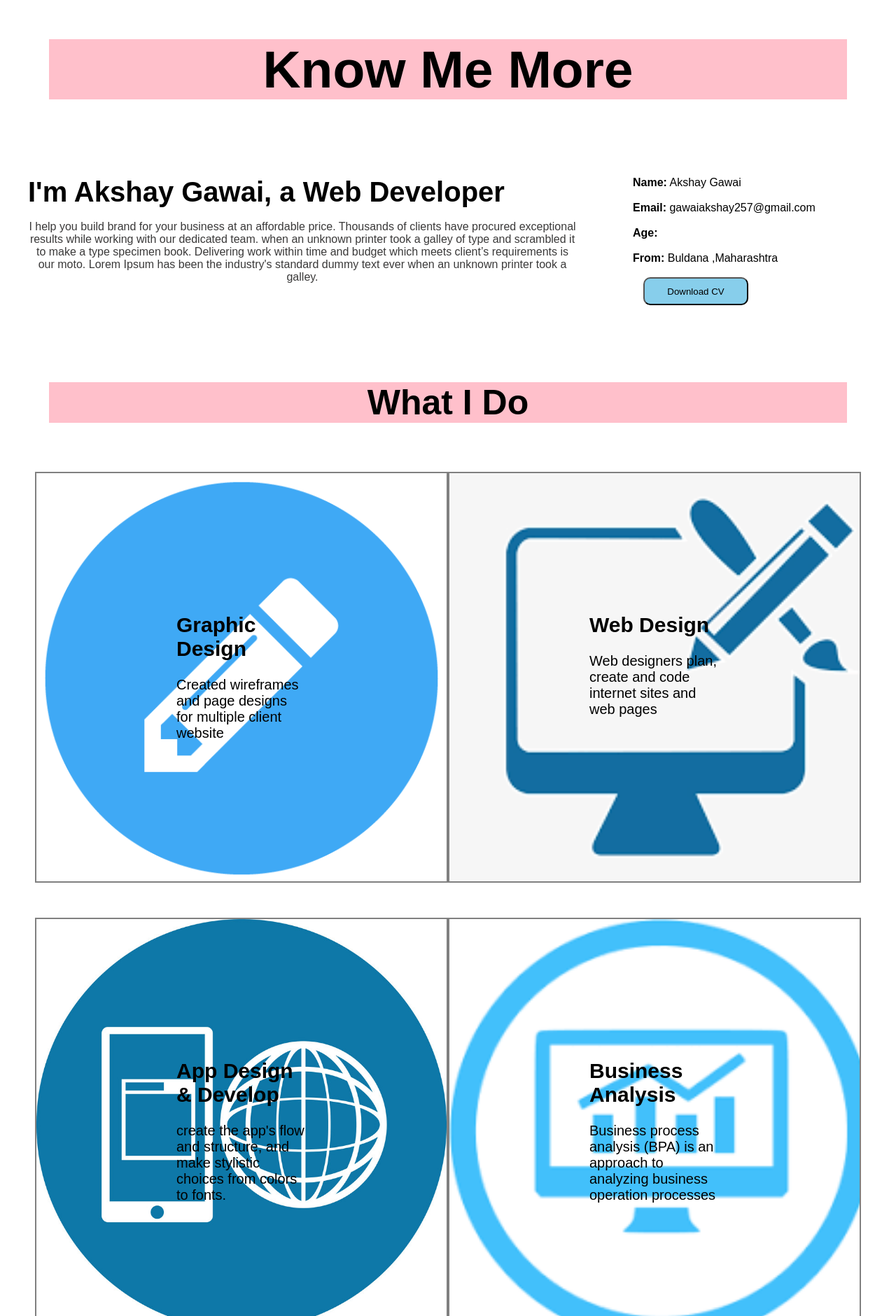
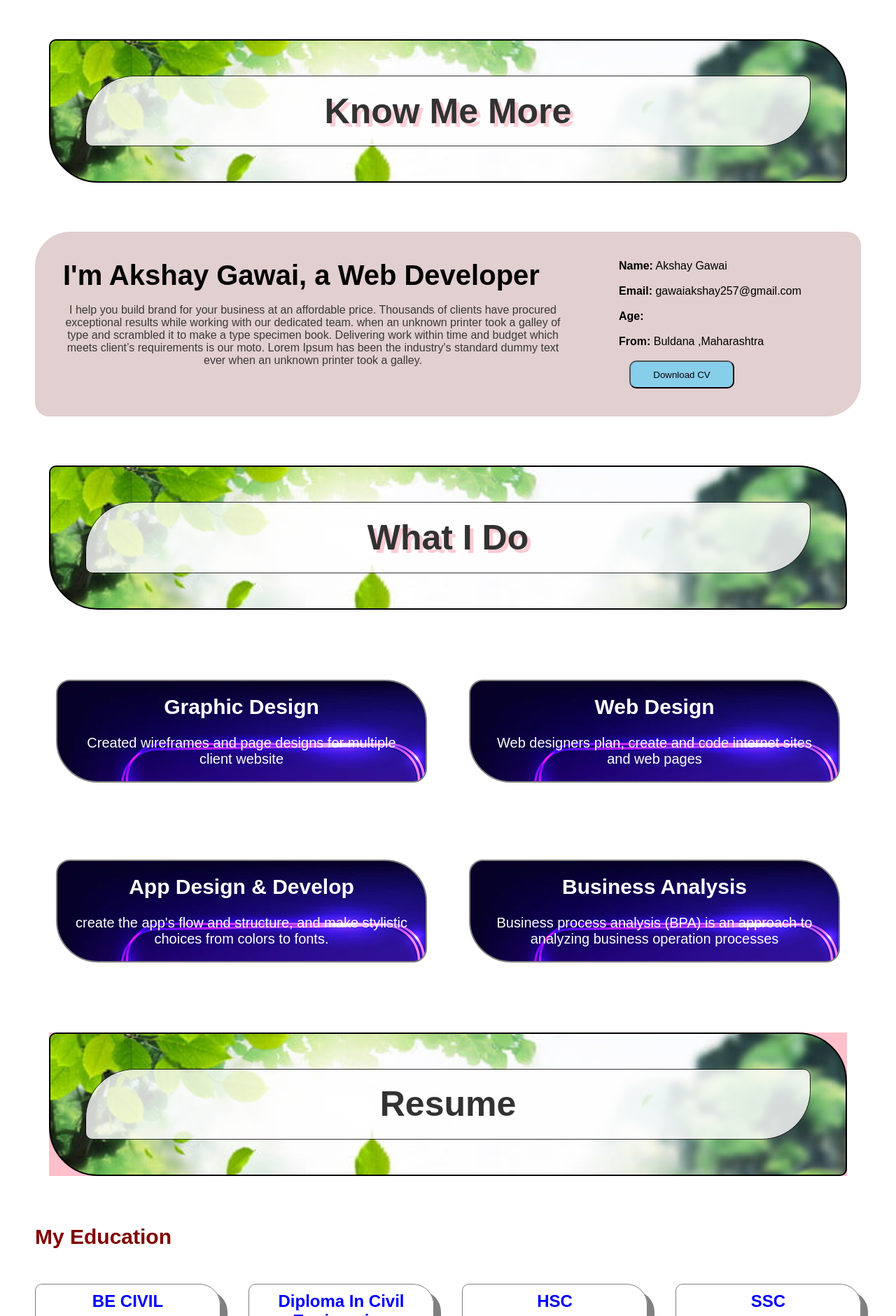
Before and after one commit to gawaiakshay/www.resume.com, a plain HTML site: page index.html in a window 1280 px wide. Shown: the part 920-2800 px from the top of the page at 70% size. Drawn offline with Linux system fonts and the light colour scheme.

Commit message:
media qyary change

```diff
--- a/index.html
+++ b/index.html
@@ -49,7 +49,15 @@
 
 
         </div>
-        <div class="know"><h1>Know Me More </h1> </div>
+        <div class="know">
+            <div class="background">
+                <div class="transbox">
+                  <p>Know Me More</p>
+                </div>
+              </div>
+
+
+             </div>
 
         <div class="main">
             <div class="one">
@@ -73,7 +81,16 @@
             </div>
         </div>
 
-        <div class="what"><h1>What I Do</h1></div>
+        <div class="what">
+            <div class="background">
+                <div class="transbox">
+                  <p>What I Do</p>
+                </div>
+              </div>
+
+
+             </div>
+        </div>
         <div class="what1">
             <div class="graphics">
 
@@ -101,7 +118,13 @@
 
         </div>
 
-        <div class="resume"><h1>Resume</h1></div>
+        <div class="resume">
+            <div class="background">
+                <div class="transbox">
+                  <p>Resume</p>
+                </div>
+              </div>
+        </div>
         <div class="my"><h1>My Education</h1></div>
 
         <div class="education">
@@ -111,26 +134,31 @@
 
            <h1>BE CIVIL</h1>  <br>
 
-            <h2> Year: 2018-2021</h2>
+            <h2> Year: 2018-2021</h2><br><br>
+            <h2 style="color: black;">SPPU</h2>
           </div>
 
           <div class="diploma">
 
             <h1>Diploma In Civil Engineering</h1><br>
-            <h2>Year: 2015-2018</h2>
+            <h2>Year: 2015-2018</h2><br>
+            <h2 style="color: black;">MSBTE</h2>
+
           </div>
 
           <div class="hsc">
 
             <h1>HSC</h1><br>
-            <h2>Year: 2014-2015</h2>
+            <h2>Year: 2014-2015</h2><br>
+            <h2 style="color: black;">State  Board</h2>
 
           </div>
 
           <div class="ssc">
 
             <h1>SSC</h1><br>
-            <h2>Year: 2012-2013</h2>
+            <h2>Year: 2012-2013</h2><br>
+            <h2 style="color: black;">State  Board</h2>
           </div>
 
 
@@ -140,16 +168,24 @@
         <div class="skill">
 
             <h1>My Skill</h1> <br><br>
-            <p>Web Design</p>  <progress value="65" max="100"></progress> <br><br>
-            <p>HTML/CSS</p>
+            <p style="color: black;">Web Design</p>  <progress value="65" max="100"></progress> <br><br>
+            <p style="color: black;">HTML/CSS</p>
             <progress value="95" max="100"></progress> <br><br>
-            <P>Javascript</P>
+            <P style="color: black;">Javascript</P>
             <progress value="80" max="100"></progress> <br><br>
 
+
         </div>
+        <button class="button4">Download CV</button>
         <hr>
 
-        <div class="my2"><h1>My Work</h1></div>
+        <div class="my2">
+            <div class="background">
+                <div class="transbox">
+                  <p>My Work</p>
+                </div>
+              </div>
+        </div>
 
         <div class="work">
 
@@ -169,7 +205,11 @@
 
     </section>
     <footer>
-        <div class="get"><h1>get in Touch</h1></div>
+        <div class="get"><div class="background">
+            <div class="transbox">
+              <p>get in Touch</p>
+            </div>
+          </div></div>
         <div class="send">
 
 
--- a/style.css
+++ b/style.css
@@ -70,10 +70,10 @@ header video{
 
 li a{
    border-radius: 10px 10px ;
-    background-color: pink;
+
     text-decoration: none;
     list-style: none;
-    color: black;
+    color: blue;
 }
 
 ul li{
@@ -114,18 +114,45 @@ header .content p{
 
 
 .know{
-    background-color: pink;
+    text-shadow: 5px 5px pink;
     margin: 70px;
-}
-
-.know{
     font-size: 50px;
     text-align: center;
+
+
+
 }
+div.background {
+    background-color: pink;
+    background-image: url(images/ssss.jpg);
+    border: 2px solid black;
+    background-size: cover;
+    border-radius: 10px 70px;
+  }
+
+  div.transbox {
+    margin: 50px;
+    background-color: #ffffff;
+    border: 1px solid black;
+    border-radius: 70px 10px;
+    opacity: 0.8;
+  }
+
+  div.transbox p {
+    margin: 2%;
+    font-weight: bold;
+    color: #000000;}
+
+
+
+
 
 .main{
     display: flex;
     flex-direction: row;
+    background-color: rgb(226, 207, 207);
+    margin: 50px;
+    border-radius: 50px 20px;
 
 }
 
@@ -165,8 +192,10 @@ cursor: pointer;
 }
 
 .what{
-    background-color: pink;
+    text-shadow: 5px 5px pink;
     margin: 70px;
+    font-size: 50px;
+    text-align: center;
 }
 
 .what h1{
@@ -182,12 +211,15 @@ text-align: center;
 
 .graphics{
     border: 2px solid gray;
+    border-radius: 20px 60px;
     flex-basis: 50%;
-    background-image: url(images/graphic-design\ 2.jpg);
-   background-size: cover;
-   background-repeat: no-repeat;
-   padding: 200px;
+    background-image: url(images/ppp.webp);
+
+    text-align: center;
+    color: white;
+    padding: 20px;
    font-size: 20px;
+   margin: 30px;
 }
 
 
@@ -196,11 +228,16 @@ text-align: center;
 
 .web{
     border: 2px solid gray;
+    border-radius: 20px 60px;
     flex-basis: 50%;
-    background-image: url(images/web\ logo.png);
-    background-size: cover;
-   background-repeat: no-repeat;
-   padding: 200px;
+    background-image: url(images/ppp.webp);
+
+    text-align: center;
+    color: white;
+    padding: 20px;
+   font-size: 20px;
+   margin: 30px;
+
    font-size: 20px;
 }
 
@@ -214,24 +251,31 @@ text-align: center;
 
 .app{
     border: 2px solid gray;
+    border-radius: 20px 60px;
     flex-basis: 50%;
-    background-image: url(images/app\ logo.jpg);
-    background-size: cover;
-    background-repeat: no-repeat;
-    padding: 200px;
-    font-size: 20px;
+    background-image: url(images/ppp.webp);
+
+    text-align: center;
+    color: white;
+    padding: 20px;
+   font-size: 20px;
+   margin: 30px;
  }
 
 
 
 .buisness{
     border: 2px solid gray;
+    border-radius: 20px 60px;
     flex-basis: 50%;
-    background-image: url(images/buisness2.png);
-    background-size: cover;
-    background-repeat: no-repeat;
-    padding: 200px;
-    font-size: 20px;
+
+    background-image: url(images/ppp.webp);
+
+    text-align: center;
+    color: white;
+    padding: 20px;
+   font-size: 20px;
+   margin: 30px;
 
 }
 
@@ -315,6 +359,7 @@ text-align: center;
     display: flex;
     flex-direction: row;
     justify-content: space-evenly;
+    color: blue;
 }
 
 .skill h1{
@@ -324,6 +369,20 @@ text-align: center;
 .skill p{
     font-size: 20px;
 }
+
+.button4{
+   margin-left: 40%;
+width: 200px;
+height: 50px;
+border-radius: 10px ;
+
+background-color:skyblue;
+cursor: pointer;
+
+}
+
+
+
 
 hr{
     margin: 30px;
@@ -341,6 +400,7 @@ hr{
     display: flex;
     flex-direction: row;
     margin: 50px;
+
 }
 
 .paytm img{
@@ -375,6 +435,7 @@ hr{
     padding: 10px;
     border-radius: 10px 30px;
     box-shadow: 10px 10px gray;
+
 }
 
 .paytm{
@@ -495,3 +556,49 @@ hr{
     background-color:blue;
     cursor: pointer;
     }
+
+ @media (max-width:600px){
+    .nav ul{
+        flex-direction: column;
+        align-items: center;
+
+
+    }
+ }
+
+ @media (max-width:600px){
+    .main{
+        flex-direction: column;
+    }
+ }
+
+
+ @media (max-width:600px){
+    .education{
+        flex-direction: column;
+    }
+ }
+
+ @media (max-width:600px){
+    .skill{
+        flex-direction: column;
+    }
+ }
+
+ @media (max-width:600px){
+    .work{
+        flex-direction: column;
+    }
+ }
+
+ @media (max-width:600px){
+    .what1{
+        flex-direction: column;
+    }
+ }
+
+ @media (max-width:600px){
+    .what2{
+        flex-direction: column;
+    }
+ }
```
Also changed, not shown: images/dddd.jfif (added), images/gggg.jfif (added), images/kkkkk.jpg (added), images/nnnnn.jpg (added), images/ppp.webp (added), images/purple 2.jfif (added), images/purple flowe.png (added), images/rose.jfif (added), images/rose3.jfif (added), images/ssss.jpg (added), images/wse.jfif (added).
